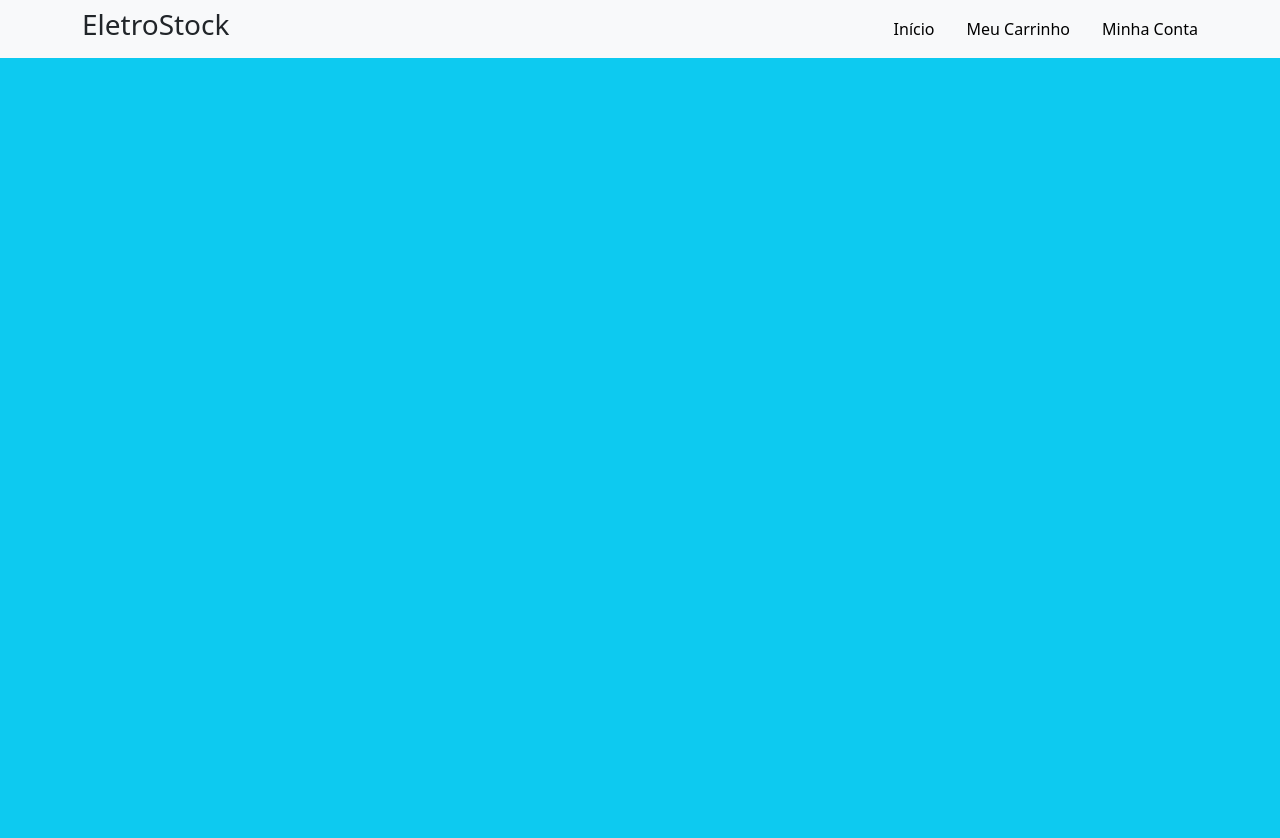
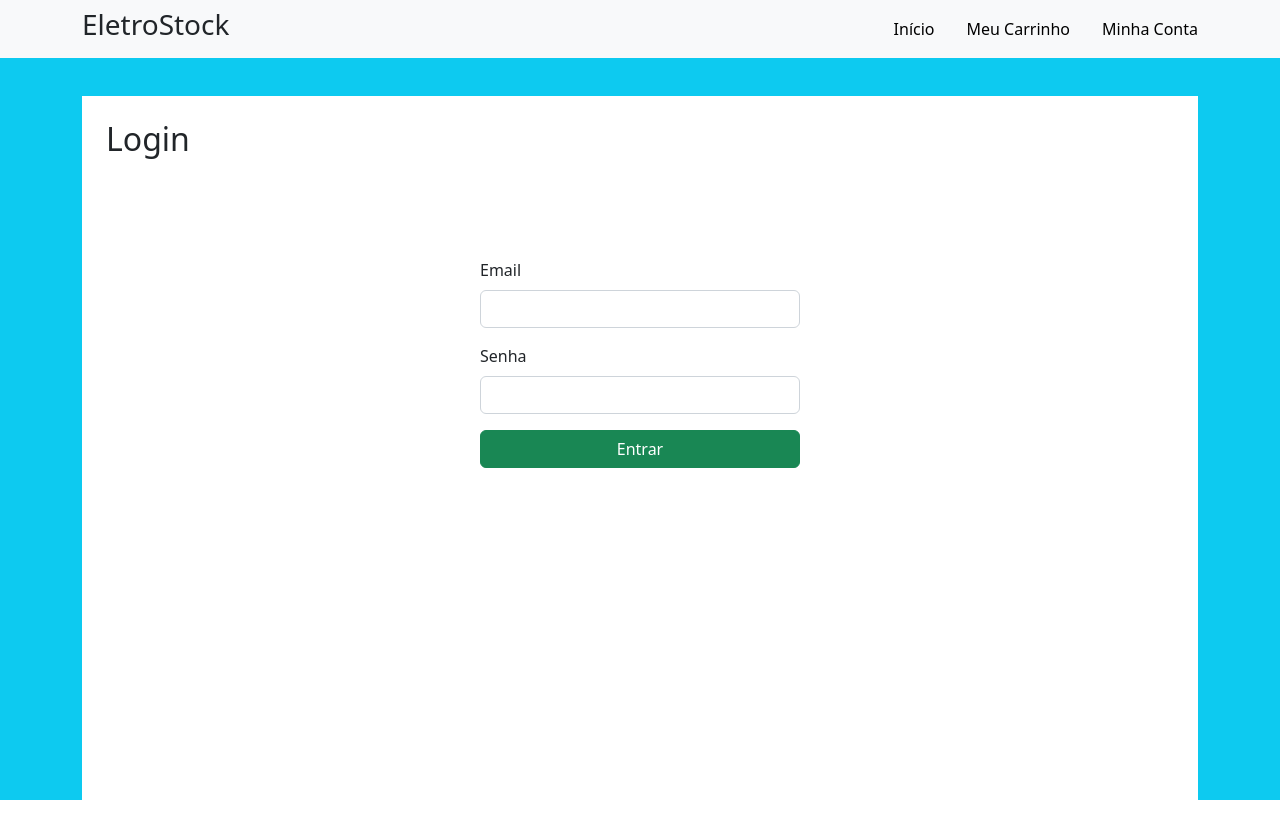
Before and after one commit to EstevamDeFreitas/EletroStockFront, an Angular app: page /login in a window 1280 px wide. Before the commit this address led to /. Shown: the top 838 px of the page. After the commit the page ends 800 px from the top, so only its background shows below. Built offline with nearby package versions, Linux system fonts and the light colour scheme.

Commit message:
Criado base para tela de login

```diff
--- /dev/null
+++ b/src/app/access/components/create-account/create-account.component.html
@@ -0,0 +1 @@
+<p>create-account works!</p>
--- /dev/null
+++ b/src/app/access/components/create-account/create-account.component.ts
@@ -0,0 +1,15 @@
+import { Component, OnInit } from '@angular/core';
+
+@Component({
+  selector: 'app-create-account',
+  templateUrl: './create-account.component.html',
+  styleUrls: ['./create-account.component.scss']
+})
+export class CreateAccountComponent implements OnInit {
+
+  constructor() { }
+
+  ngOnInit(): void {
+  }
+
+}
--- /dev/null
+++ b/src/app/access/components/login/login.component.html
@@ -0,0 +1,16 @@
+<div class="bg-white w-100 h-100 p-4">
+  <h2>Login</h2>
+  <div class="login-form">
+    <form>
+      <div class="mb-3">
+        <label for="exampleInputEmail1" class="form-label">Email</label>
+        <input type="email" class="form-control" id="exampleInputEmail1" aria-describedby="emailHelp">
+      </div>
+      <div class="mb-3">
+        <label for="exampleInputPassword1" class="form-label">Senha</label>
+        <input type="password" class="form-control" id="exampleInputPassword1">
+      </div>
+      <button type="submit" class="btn btn-success w-100">Entrar</button>
+    </form>
+  </div>
+</div>
--- /dev/null
+++ b/src/app/access/components/login/login.component.ts
@@ -0,0 +1,15 @@
+import { Component, OnInit } from '@angular/core';
+
+@Component({
+  selector: 'app-login',
+  templateUrl: './login.component.html',
+  styleUrls: ['./login.component.scss']
+})
+export class LoginComponent implements OnInit {
+
+  constructor() { }
+
+  ngOnInit(): void {
+  }
+
+}
--- a/src/app/app-routing.module.ts
+++ b/src/app/app-routing.module.ts
@@ -1,7 +1,10 @@
 import { NgModule } from '@angular/core';
 import { RouterModule, Routes } from '@angular/router';
+import { LoginComponent } from './access/components/login/login.component';
 
-const routes: Routes = [];
+const routes: Routes = [
+  {path:'login', component:LoginComponent}
+];
 
 @NgModule({
   imports: [RouterModule.forRoot(routes)],
--- a/src/app/app.component.html
+++ b/src/app/app.component.html
@@ -10,6 +10,8 @@
     </div>
   </nav>
   <div class="bg-info h-100 w-100">
-    <router-outlet ></router-outlet>
+    <div class="container h-100" style="padding-top: 6rem;">
+      <router-outlet></router-outlet>
+    </div>
   </div>
 </div>
--- a/src/app/app.component.scss
+++ b/src/app/app.component.scss
@@ -11,6 +11,7 @@
 }
 
 .top-bar{
-  position: sticky;
+  position: absolute;
+  width: 100%;
   top: 0;
 }
--- a/src/app/app.module.ts
+++ b/src/app/app.module.ts
@@ -3,10 +3,14 @@ import { BrowserModule } from '@angular/platform-browser';
 
 import { AppRoutingModule } from './app-routing.module';
 import { AppComponent } from './app.component';
+import { LoginComponent } from './access/components/login/login.component';
+import { CreateAccountComponent } from './access/components/create-account/create-account.component';
 
 @NgModule({
   declarations: [
-    AppComponent
+    AppComponent,
+    LoginComponent,
+    CreateAccountComponent
   ],
   imports: [
     BrowserModule,
--- a/src/styles.scss
+++ b/src/styles.scss
@@ -1,2 +1,12 @@
 /* You can add global styles to this file, and also import other style files */
 @import '~bootstrap/dist/css/bootstrap.min.css';
+
+.login-form{
+  display: flex;
+  justify-content: center;
+  align-items: center;
+  height: 60%;
+  form{
+    width: 20rem;
+  }
+}
```
Also changed, not shown: src/app/access/components/create-account/create-account.component.scss (added), src/app/access/components/login/login.component.scss (added), 2 other files (tests, documents, lock files or other folders).
